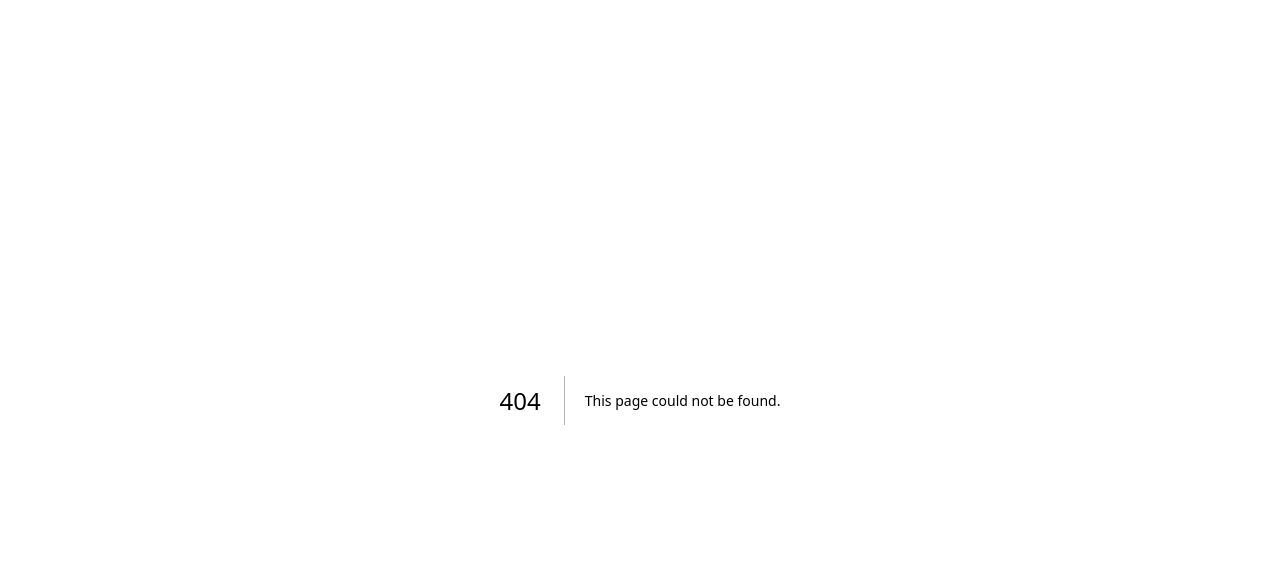
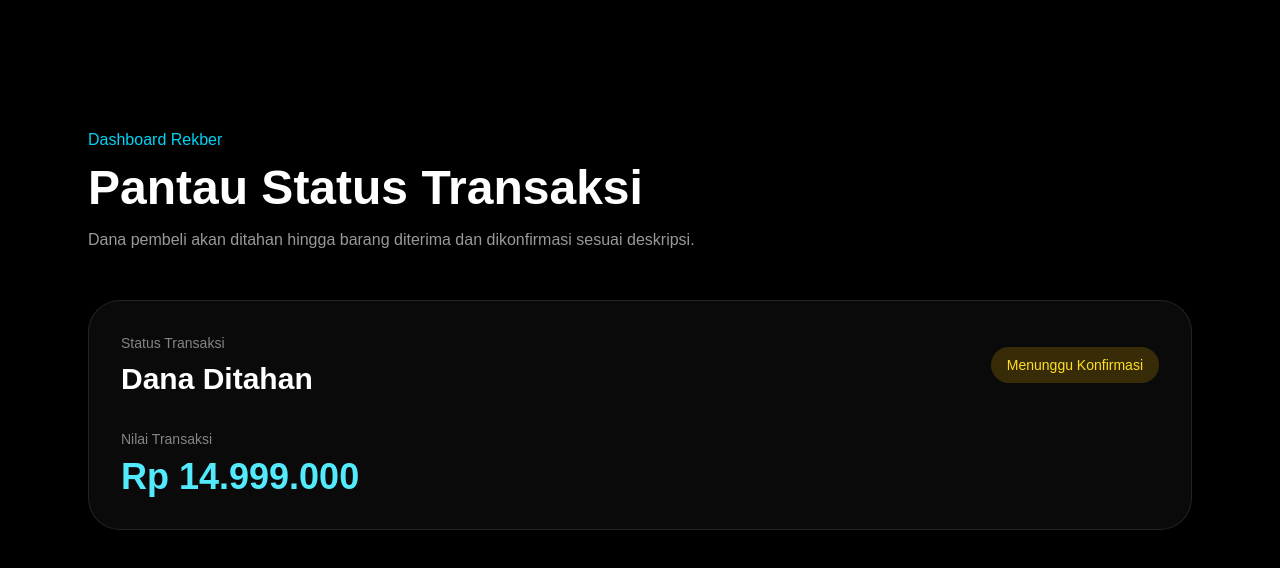
Before and after one commit to Rexlicky/gadgetswap, a Next.js app: page /escrow in a window 1280 px wide. Before the commit this address had no page. Shown: the top 568 px of the page. Built offline with nearby package versions, Linux system fonts and the light colour scheme.

Commit message:
feat: create escrow transaction dashboard

```diff
--- /dev/null
+++ b/src/app/escrow/page.js
@@ -0,0 +1,21 @@
+import EscrowStatusCard from "@/components/escrow/EscrowStatusCard";
+
+export default function EscrowPage() {
+  return (
+    <main className="min-h-screen bg-black text-white">
+      <div className="mx-auto max-w-6xl px-6 py-32">
+        <div className="mb-12">
+          <p className="text-cyan-400">Dashboard Rekber</p>
+
+          <h1 className="mt-3 text-5xl font-bold">Pantau Status Transaksi</h1>
+
+          <p className="mt-4 text-white/60">
+            Dana pembeli akan ditahan hingga barang diterima dan dikonfirmasi
+            sesuai deskripsi.
+          </p>
+        </div>
+        <EscrowStatusCard />
+      </div>
+    </main>
+  );
+}
--- /dev/null
+++ b/src/components/escrow/EscrowStatusCard.jsx
@@ -0,0 +1,23 @@
+export default function EscrowStatusCard() {
+  return (
+    <div className="rounded-[2rem] border border-white/10 bg-white/[0.04] p-8 backdrop-blur-xl">
+      <div className="flex items-center justify-between">
+        <div>
+          <p className="text-sm text-white/50">Status Transaksi</p>
+
+          <h2 className="mt-2 text-3xl font-bold">Dana Ditahan</h2>
+        </div>
+
+        <div className="rounded-full bg-yellow-500/20 px-4 py-2 text-sm text-yellow-300">
+          Menunggu Konfirmasi
+        </div>
+      </div>
+
+      <div className="mt-8">
+        <p className="text-sm text-white/50">Nilai Transaksi</p>
+
+        <h3 className="mt-2 text-4xl font-bold text-cyan-300">Rp 14.999.000</h3>
+      </div>
+    </div>
+  );
+}
```
